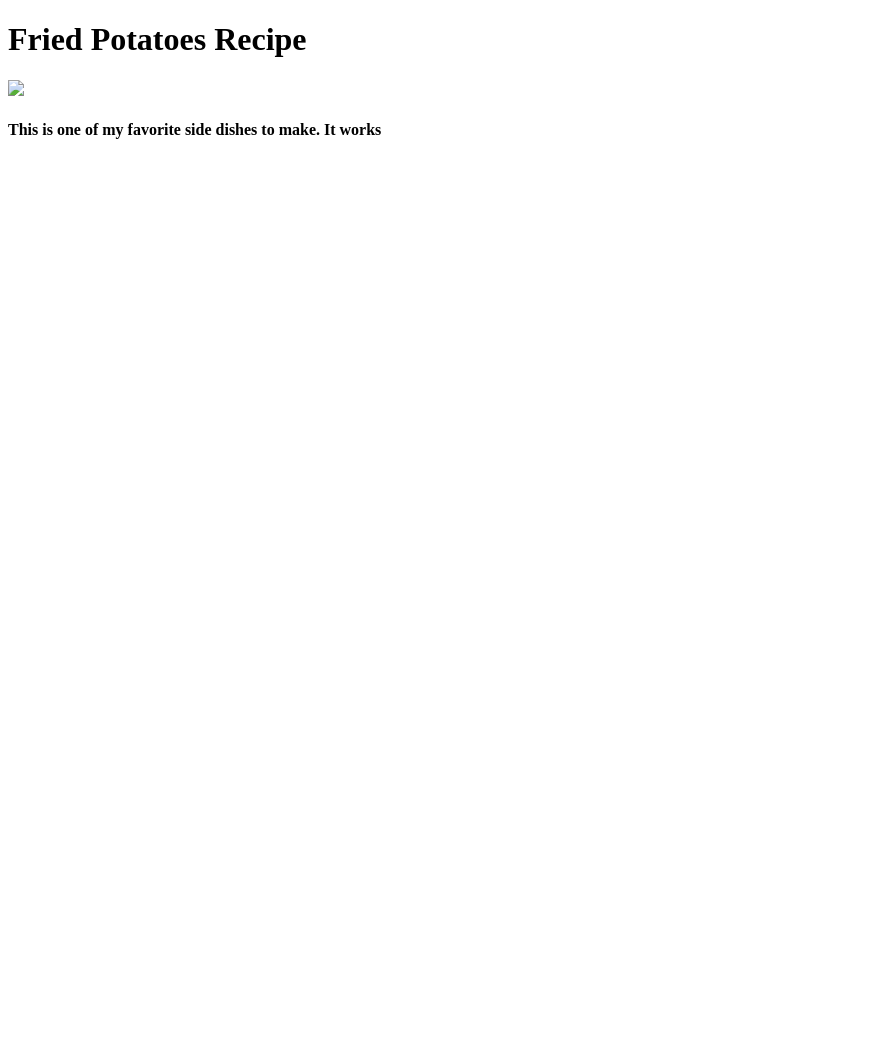
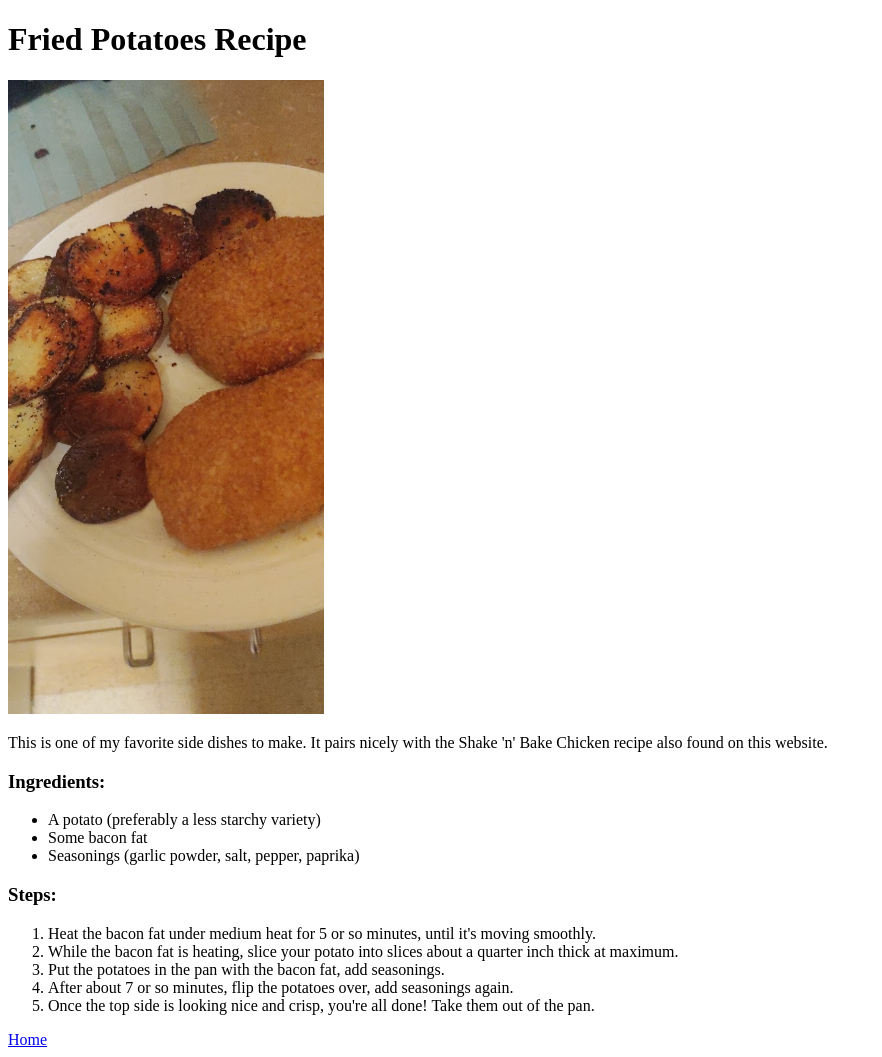
Before and after one commit to leadbraw/odin-recipes, a plain HTML site: page recipes/friedpotatoes.html in a window 1280 px wide. Shown: the whole page, without its empty margins (0-882 px from the left). Before the commit the page ends 800 px from the top, so only its background shows below. Drawn offline with Linux system fonts and the light colour scheme.

Commit message:
Added friedpotato

```diff
--- a/recipes/friedpotatoes.html
+++ b/recipes/friedpotatoes.html
@@ -7,8 +7,22 @@
 </head>
 <body>
     <h1>Fried Potatoes Recipe</h1>
-    <img src="photos/friedpotatoes.jpg">
-    <h4>This is one of my favorite side dishes to make. It works </h4>
-    <a href="../index.html"
+    <img src="../photos/friedpotatoes.jpg" width="316" height="634">
+    <p>This is one of my favorite side dishes to make. It pairs nicely with the Shake 'n' Bake Chicken recipe also found on this website.</p>
+    <h3>Ingredients:</h3>
+    <ul>
+        <li>A potato (preferably a less starchy variety)</li>
+        <li>Some bacon fat</li>
+        <li>Seasonings (garlic powder, salt, pepper, paprika)</li>
+    </ul>
+    <h3>Steps:</h3>
+    <ol>
+        <li>Heat the bacon fat under medium heat for 5 or so minutes, until it's moving smoothly.</li>
+        <li>While the bacon fat is heating, slice your potato into slices about a quarter inch thick at maximum.</li>
+        <li>Put the potatoes in the pan with the bacon fat, add seasonings.</li>
+        <li>After about 7 or so minutes, flip the potatoes over, add seasonings again.</li>
+        <li>Once the top side is looking nice and crisp, you're all done! Take them out of the pan.</li>
+    </ol>
+    <a href="../index.html">Home</a>
 </body>
 </html>
```
Also changed, not shown: recipes/omelette.html (+18 -1 lines).
